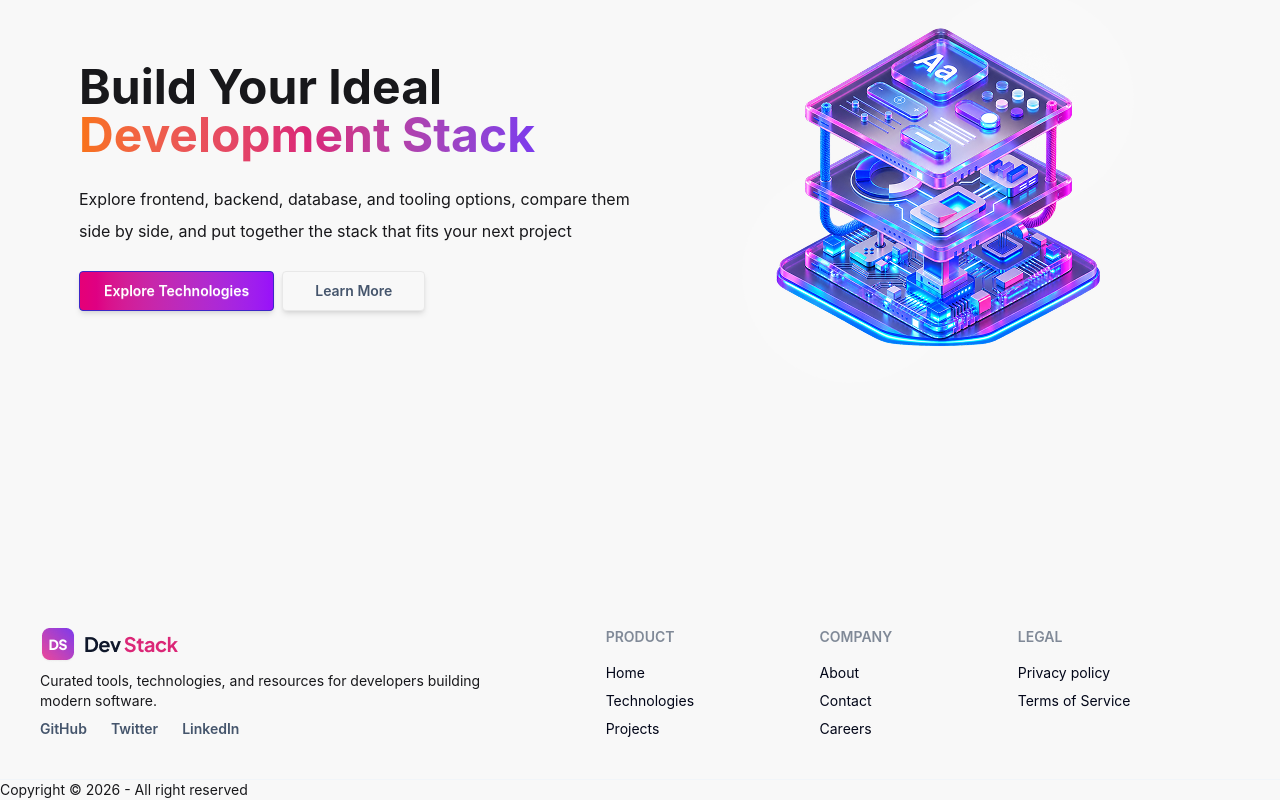
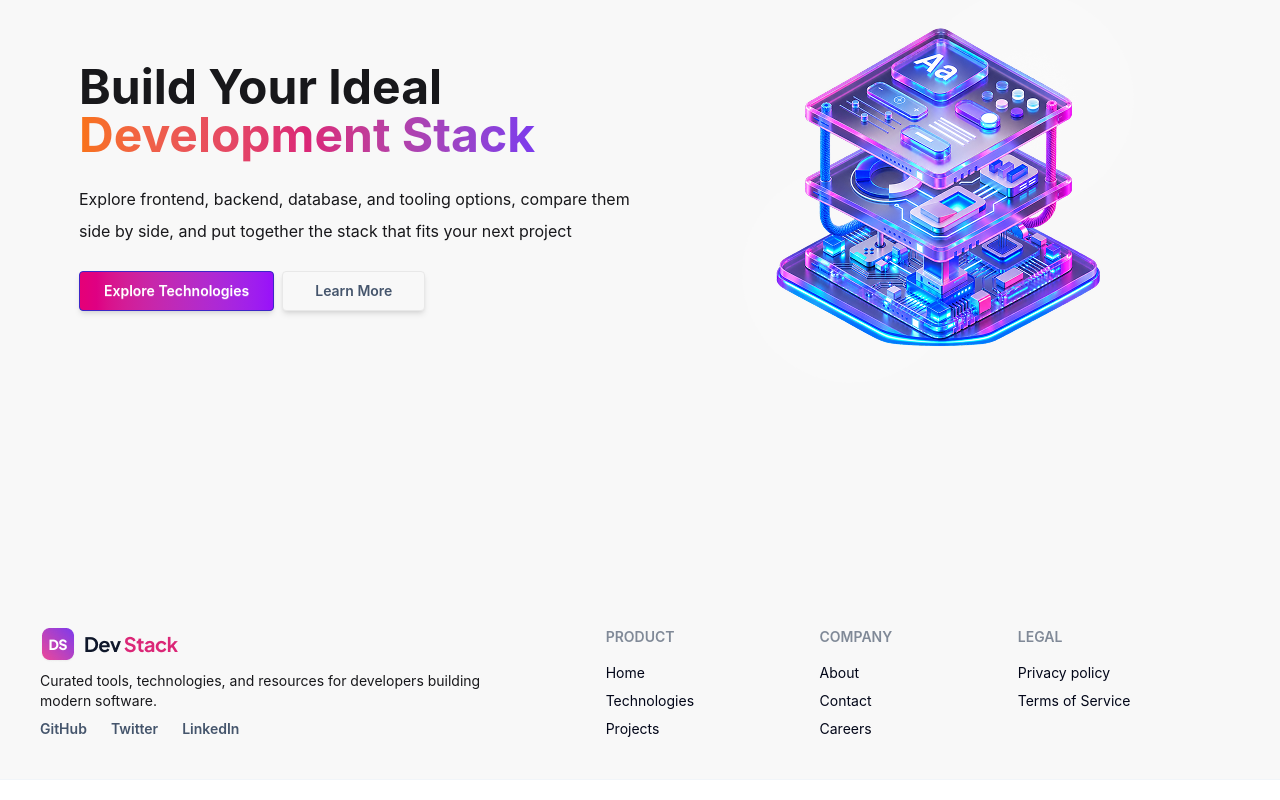
Before and after one commit to sadia-shitol/Dev-Stack-Builder-Website, a React (Vite) app: page / in a window 1280 px wide. Shown: the part 213-1013 px from the top of the page. Built offline with nearby package versions, Linux system fonts and the light colour scheme.

Commit message:
removed the lowefooter

```diff
--- a/src/App.tsx
+++ b/src/App.tsx
@@ -1,5 +1,4 @@
 import Banner from './components/Banner'
-import LowerFooter from './components/lowerFooter'
 import Navbar from './components/Navbar'
 import Prefooter from './components/Prefooter'
 
@@ -9,7 +8,6 @@ function App() {
       <Navbar />
       <Banner />
       <Prefooter />
-      <LowerFooter />
     </>
   )
 }
--- a/src/components/LowerFooter.tsx
+++ /dev/null
@@ -1,13 +0,0 @@
-const LowerFooter = () => {
-  return (
-    <div className='container'>
-      <footer className='footer sm:footer-horizontal  bg-base-200 text-base-content items-center'>
-        <aside className='grid-flow-col items-center'>
-          <p>Copyright © {new Date().getFullYear()} - All right reserved</p>
-        </aside>
-      </footer>
-    </div>
-  )
-}
-
-export default LowerFooter
```
